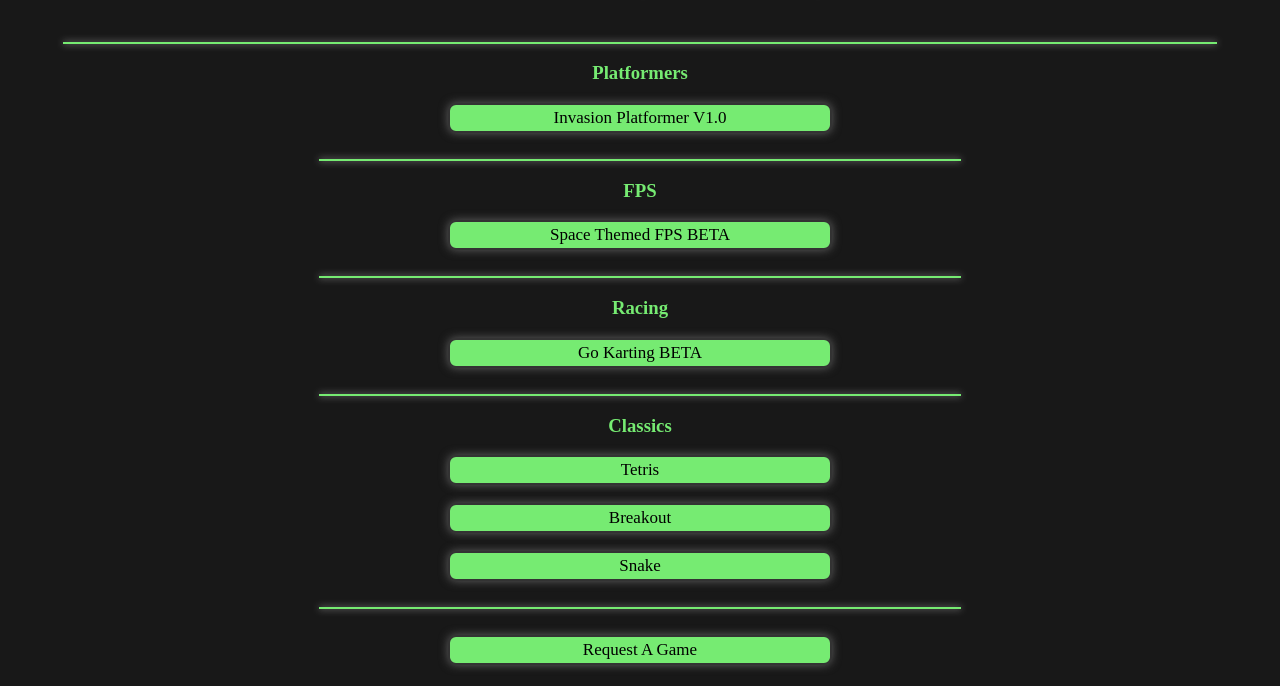
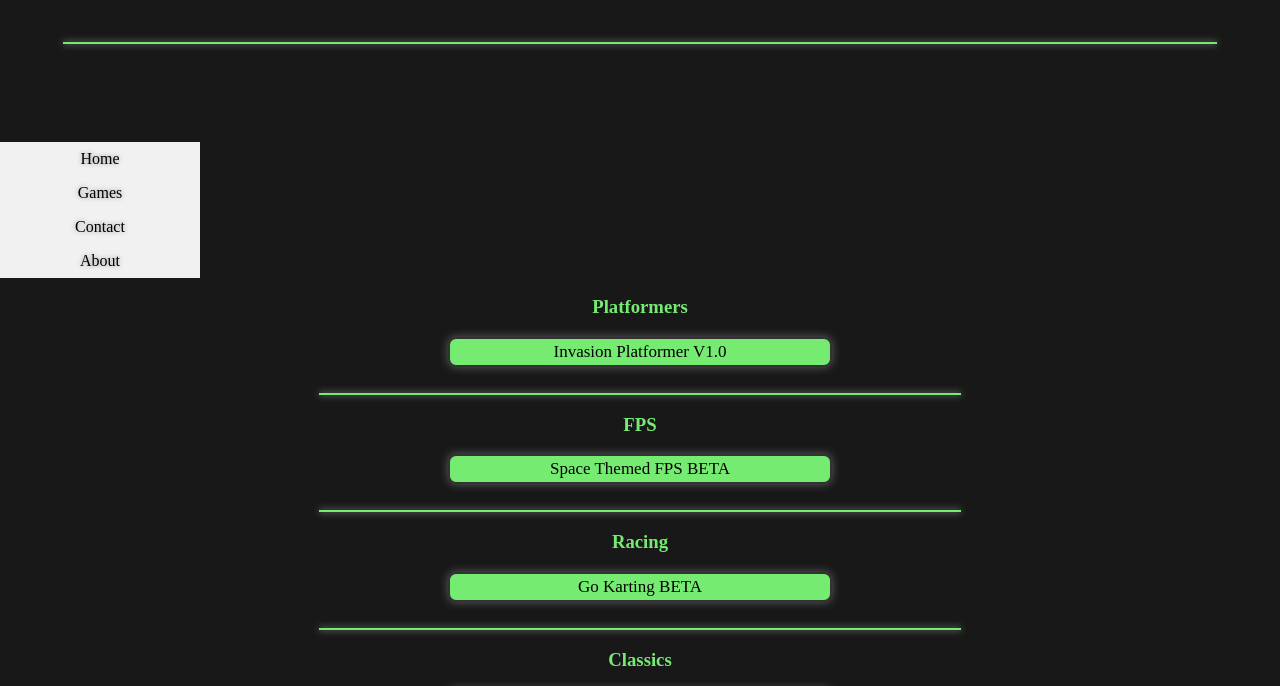
Before and after one commit to pycoder36/Games, a plain HTML site: page index.html in a window 1280 px wide. Shown: the part 105-791 px from the top of the page. Drawn offline with Linux system fonts and the light colour scheme; a script that the page names is missing; a web font is replaced by a local one.

Commit message:
Update index.html

```diff
--- a/index.html
+++ b/index.html
@@ -12,6 +12,44 @@
     <h3>By <a href="https://repl.it/@pycoder39/" target="new">Lawrie Mather,</a><a href="https://repl.it/@HarryOliver2/" target="new"> Harry Marks </a><a href="https://repl.it/@DanielLloyd/" target="new">& Daniel Lloyd</a></h3>
     <br>
     <hr>
+<html text="align:center;">
+<br>
+<br>
+<br>
+<br>
+<br>
+<style>
+ul {
+  list-style-type: none;
+  margin: 0;
+  padding: 0;
+  width: 200px;
+  background-color: #f1f1f1;
+}
+
+li a {
+  display: block;
+  color: #000;
+  padding: 8px 16px;
+  text-decoration: none;
+}
+
+/* Change the link color on hover */
+li a:hover {
+  background-color: #555;
+  color: white;
+}
+</style>
+<body>
+
+
+
+<ul>
+  <li><a href="#home">Home</a></li>
+  <li><a href="#games">Games</a></li>
+  <li><a href="#contact">Contact</a></li>
+  <li><a href="#about">About</a></li>
+</ul>
   </head>
   <body>
     <h3> Platformers </h3>
```
